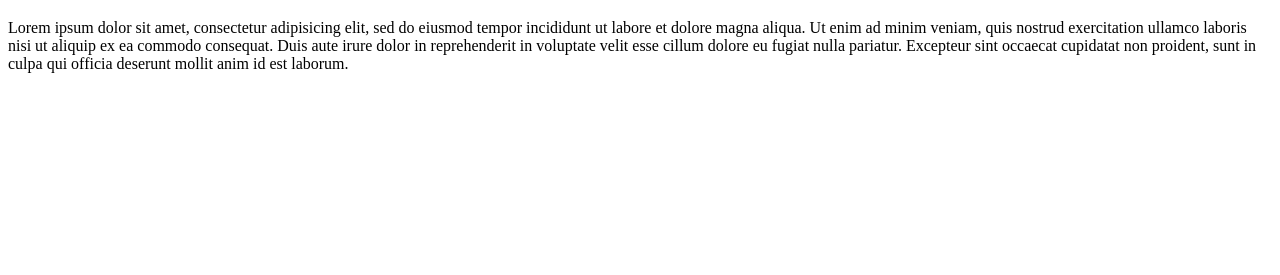
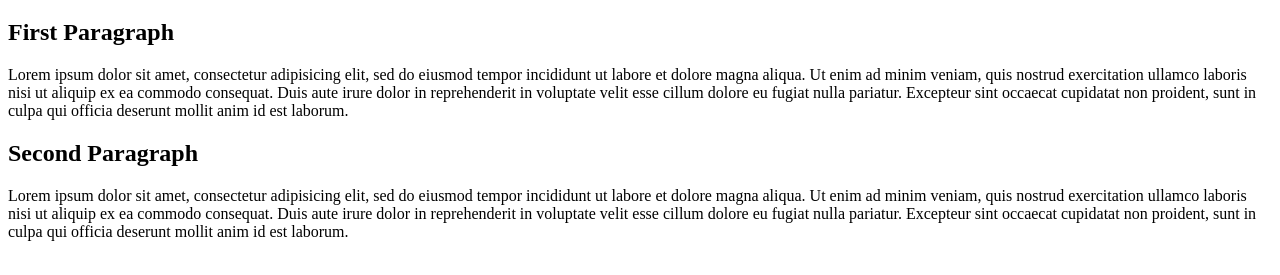
Before and after one commit to wanmuz86/hello_world2, a plain HTML site: page index.html in a window 1280 px wide. Shown: the part 61-336 px from the top of the page. Drawn offline with Linux system fonts and the light colour scheme.

Commit message:
This is my second commit

```diff
--- a/index.html
+++ b/index.html
@@ -5,11 +5,24 @@
 </head>
 <body>
 <h1>Hello World</h1>
+<h2>First Paragraph</h2>
+
 <p>Lorem ipsum dolor sit amet, consectetur adipisicing elit, sed do eiusmod
 tempor incididunt ut labore et dolore magna aliqua. Ut enim ad minim veniam,
 quis nostrud exercitation ullamco laboris nisi ut aliquip ex ea commodo
 consequat. Duis aute irure dolor in reprehenderit in voluptate velit esse
 cillum dolore eu fugiat nulla pariatur. Excepteur sint occaecat cupidatat non
 proident, sunt in culpa qui officia deserunt mollit anim id est laborum.</p>
+
+<h2>Second Paragraph</h2>
+
+<p>Lorem ipsum dolor sit amet, consectetur adipisicing elit, sed do eiusmod
+tempor incididunt ut labore et dolore magna aliqua. Ut enim ad minim veniam,
+quis nostrud exercitation ullamco laboris nisi ut aliquip ex ea commodo
+consequat. Duis aute irure dolor in reprehenderit in voluptate velit esse
+cillum dolore eu fugiat nulla pariatur. Excepteur sint occaecat cupidatat non
+proident, sunt in culpa qui officia deserunt mollit anim id est laborum.</p>
+
+
 </body>
 </html>
```
